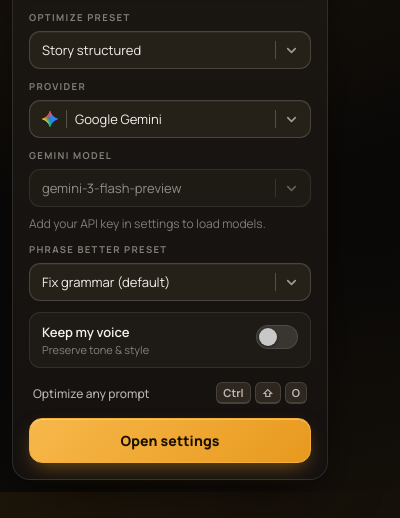
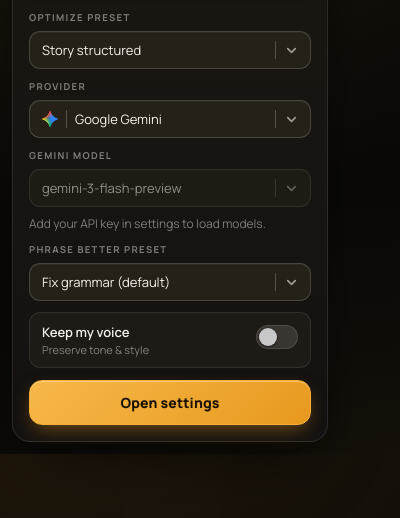
Before and after one commit to piyushdoorwar/ask-better, a browser extension: page ui/popup.html in a window 400 px wide. Shown: the part 136-654 px from the top of the page. Drawn offline with Linux system fonts and the light colour scheme.

Commit message:
remove: delete unused shortcut hint UI components
Remove the keyboard shortcut hint display from the popup interface, including:
- CSS styles for .shortcut-hint, .shortcut-text, .shortcut-keys, and kbd elements
- HTML markup displaying the shortcut hint
- JavaScript logic for platform-specific modifier key detection (⌘ vs Ctrl)

```diff
--- a/ui/popup.css
+++ b/ui/popup.css
@@ -274,38 +274,6 @@
   box-shadow: 0 0 0 2px var(--focus);
 }
 
-.shortcut-hint {
-  display: flex;
-  align-items: center;
-  justify-content: space-between;
-  gap: 10px;
-  padding: 2px 4px 14px;
-}
-
-.shortcut-text {
-  font-size: 12px;
-  color: var(--text-secondary);
-  font-weight: 500;
-}
-
-.shortcut-keys {
-  display: flex;
-  align-items: center;
-  gap: 4px;
-}
-
-.shortcut-keys kbd {
-  font-family: inherit;
-  font-size: 11px;
-  font-weight: 700;
-  color: var(--text-secondary);
-  background: var(--bg-elevated-2);
-  border: 1px solid rgba(255, 255, 255, 0.12);
-  border-bottom-width: 2px;
-  border-radius: 6px;
-  padding: 2px 6px;
-}
-
 .open-settings {
   width: 100%;
   border: 1px solid var(--accent-bright);
--- a/ui/popup.html
+++ b/ui/popup.html
@@ -104,15 +104,6 @@
         </label>
       </div>
 
-      <div class="shortcut-hint">
-        <span class="shortcut-text">Optimize any prompt</span>
-        <span class="shortcut-keys">
-          <kbd id="shortcutMod">Ctrl</kbd>
-          <kbd>&#8679;</kbd>
-          <kbd>O</kbd>
-        </span>
-      </div>
-
       <button class="open-settings" id="openSettingsBtn">Open settings</button>
     </div>
 
--- a/ui/popup.js
+++ b/ui/popup.js
@@ -41,16 +41,7 @@
 const modelSelectEl = document.getElementById("modelSelect");
 const modelHintEl = document.getElementById("modelHint");
 const keepUserVoiceToggle = document.getElementById("keepUserVoiceToggle");
-const shortcutModEl = document.getElementById("shortcutMod");
 const openSettingsBtn = document.getElementById("openSettingsBtn");
-
-// Show the platform-appropriate modifier in the shortcut hint (⌘ on macOS).
-if (shortcutModEl) {
-  const isMac = /Mac|iPhone|iPad|iPod/i.test(
-    (navigator.userAgentData && navigator.userAgentData.platform) || navigator.platform || ""
-  );
-  shortcutModEl.textContent = isMac ? "⌘" : "Ctrl";
-}
 
 init().catch(() => {
   statusText.textContent = "Unable to load settings.";
```
